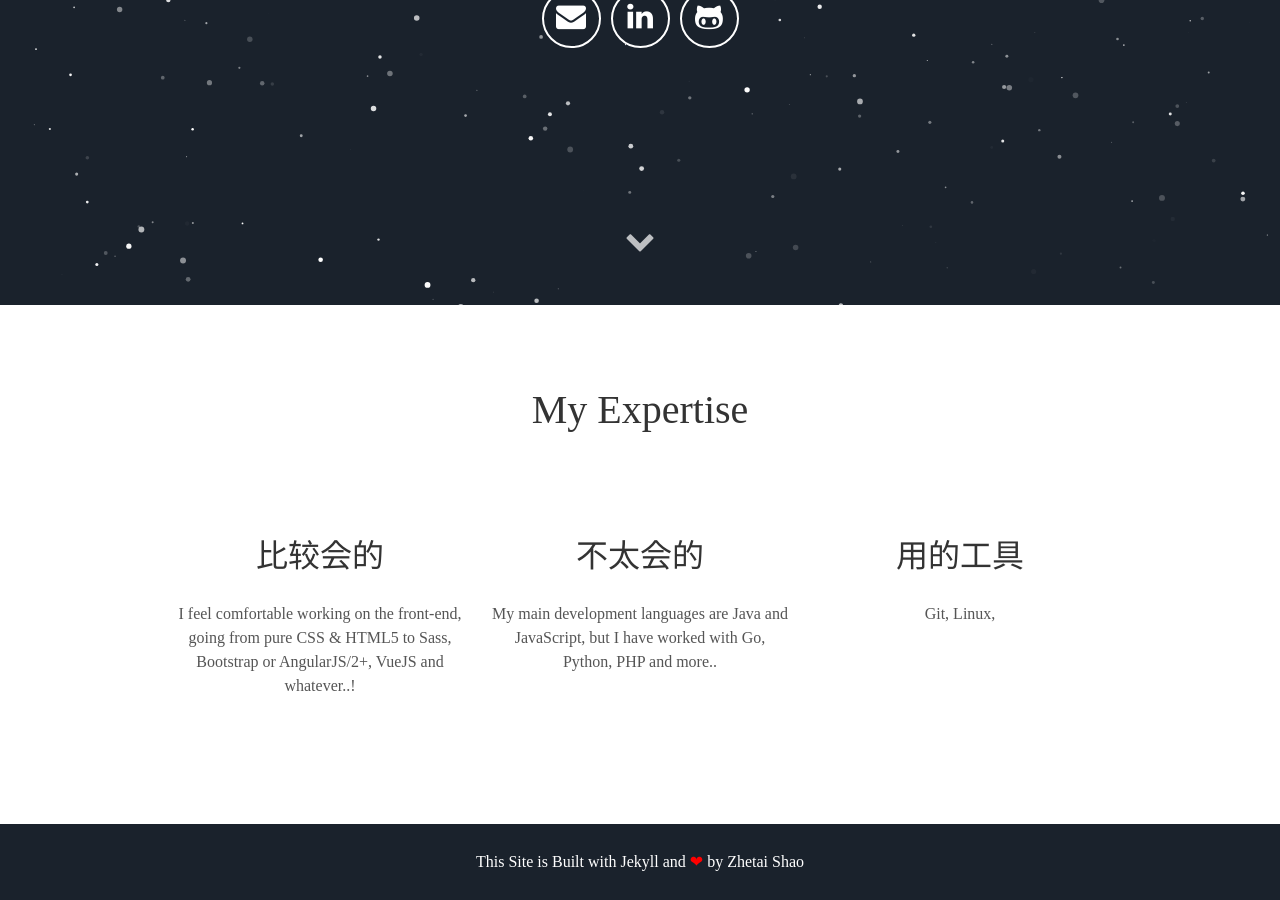
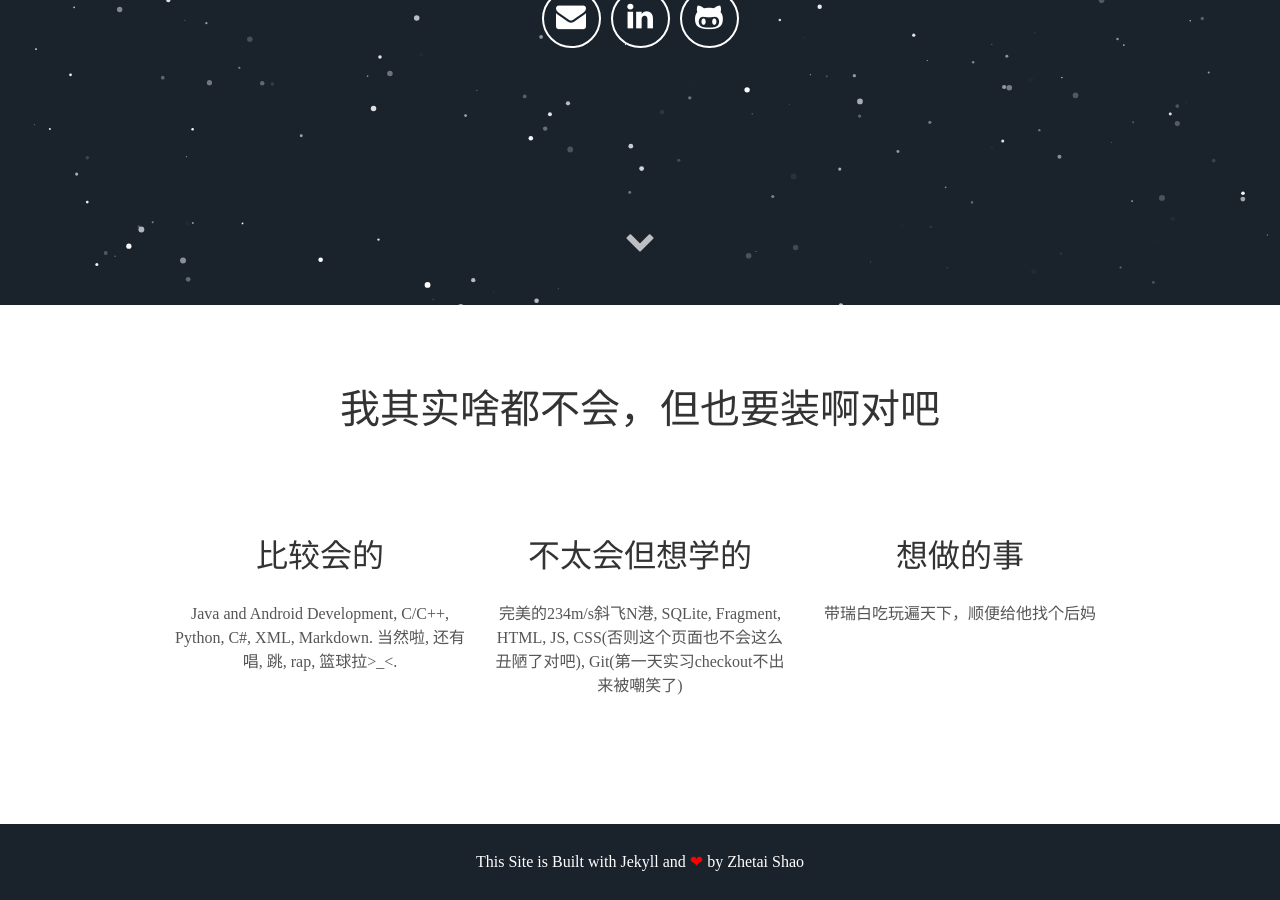
Before and after one commit to ZTShao/zhetais.github.com, a Jekyll site: the page built from index.html, in a window 1280 px wide and 900 px high, scrolled down 595 px. Built offline with Jekyll 4.4.1, drawn with Linux system fonts in a browser that asks for light colours; some web fonts are replaced.

Commit message:
Update about.html

```diff
--- a/_includes/about.html
+++ b/_includes/about.html
@@ -1,18 +1,18 @@
 <div class="user-details">
-  <h1>My Expertise</h1>
+  <h1>我其实啥都不会，但也要装啊对吧</h1>
   <p>{{ site.user_description }}</p>
 </div>
 <div class="user">
   <div class="tech">
     <h2>比较会的</h2>
-    <p>I feel comfortable working on the front-end, going from pure CSS & HTML5 to Sass, Bootstrap or AngularJS/2+, VueJS and whatever..!</p>
+    <p>Java and Android Development, C/C++, Python, C#, XML, Markdown. 当然啦, 还有唱, 跳, rap, 篮球拉>_<.</p>
   </div>
   <div class="tech">
-    <h2>不太会的</h2>
-    <p>My main development languages are Java and JavaScript, but I have worked with Go, Python, PHP and more..</p>
+    <h2>不太会但想学的</h2>
+    <p>完美的234m/s斜飞N港, SQLite, Fragment, HTML, JS, CSS(否则这个页面也不会这么丑陋了对吧), Git(第一天实习checkout不出来被嘲笑了)</p>
   </div>
   <div class="tech">
-    <h2>用的工具</h2>
-    <p>Git, Linux, </p>
+    <h2>想做的事</h2>
+    <p>带瑞白吃玩遍天下，顺便给他找个后妈</p>
   </div>
 </div>
```
